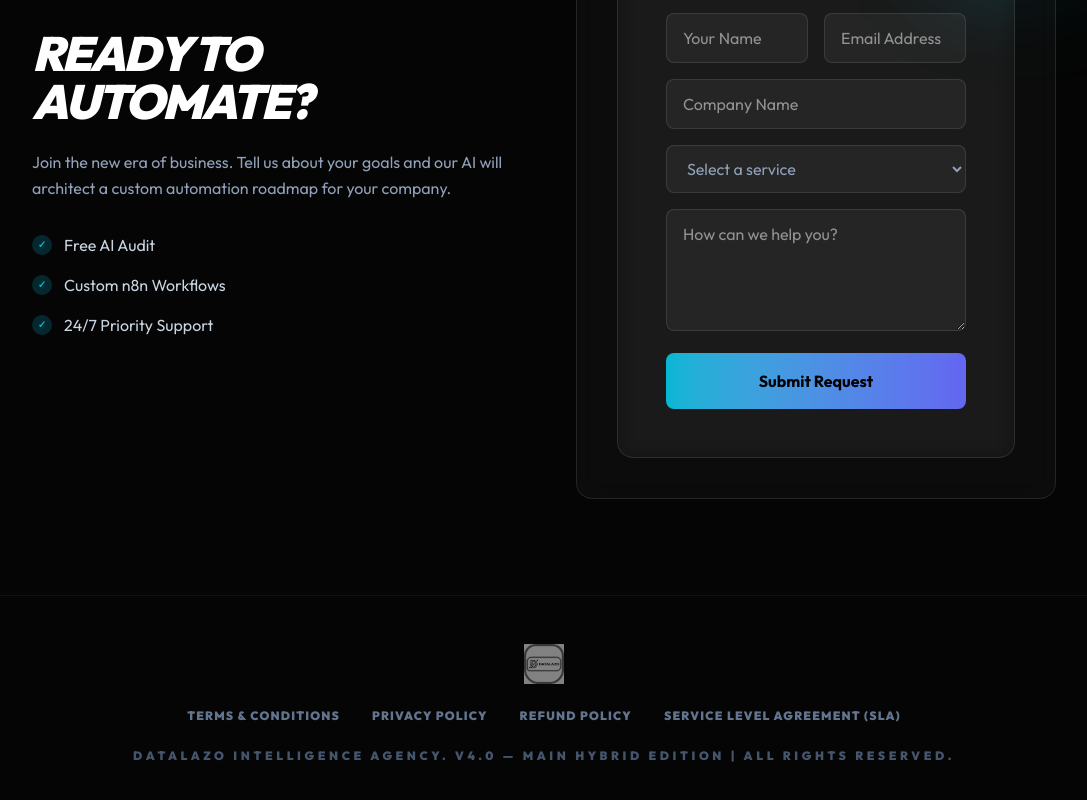
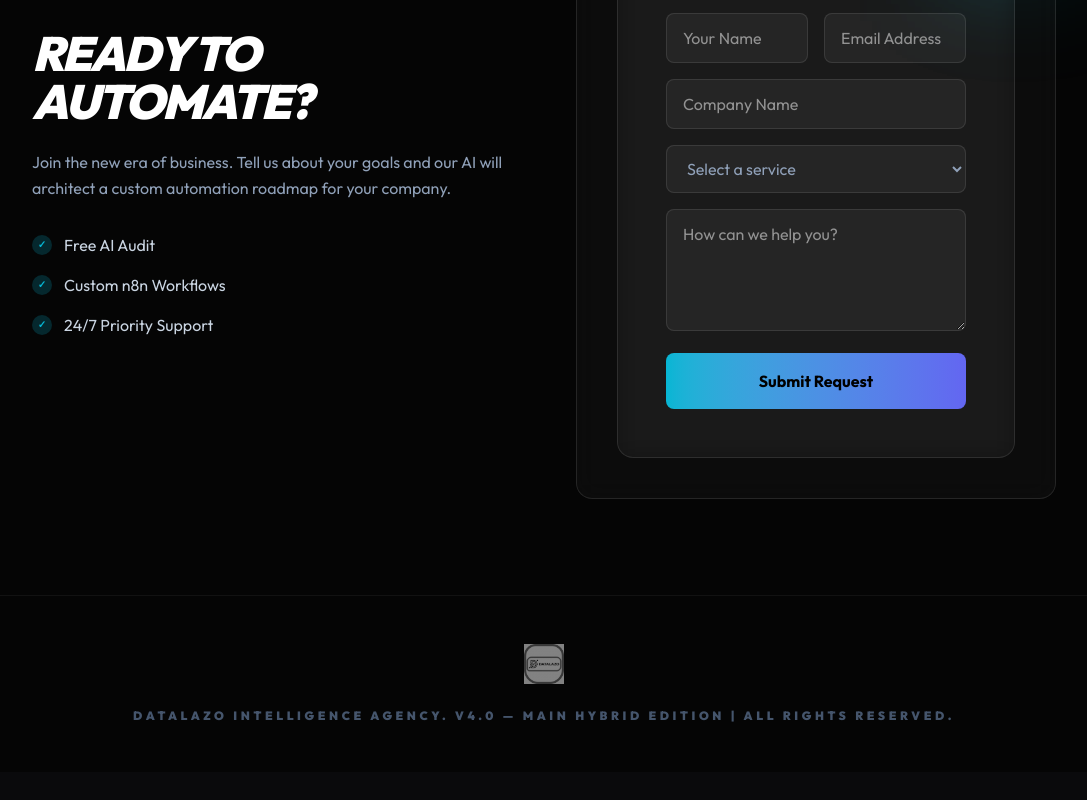
Before and after one commit to llazober/Datalazo, a Next.js app: page / in a window 1280 px wide. Shown: the part 3041-3841 px from the top of the page, without its empty margins (96-1183 px from the left). After the commit the page ends 3813 px from the top, so only its background shows below. Built offline with nearby package versions, Linux system fonts and the light colour scheme; no server answers.

Commit message:
Remove Terms, Refund, SLA, and Privacy Policy links from footer

```diff
--- a/src/app/page.tsx
+++ b/src/app/page.tsx
@@ -213,12 +213,6 @@ export default function Home() {
 
       <footer className="py-12 px-6 border-t border-white/5 text-center">
          <Image src="/logo.png" alt="Datalazo" width={40} height={40} className="mx-auto grayscale opacity-50 mb-6" />
-         <div className="flex flex-wrap justify-center gap-8 text-xs text-slate-500 font-black uppercase tracking-widest mb-6">
-           <Link href="/terms" className="hover:text-accent-cyan transition-colors">Terms & Conditions</Link>
-           <Link href="/privacy" className="hover:text-accent-cyan transition-colors">Privacy Policy</Link>
-           <Link href="/refund" className="hover:text-accent-cyan transition-colors">Refund Policy</Link>
-           <Link href="/sla" className="hover:text-accent-cyan transition-colors">Service Level Agreement (SLA)</Link>
-         </div>
          <p className="text-xs text-slate-600 uppercase font-black tracking-[0.3em]">
            {t.footer}
          </p>
```
